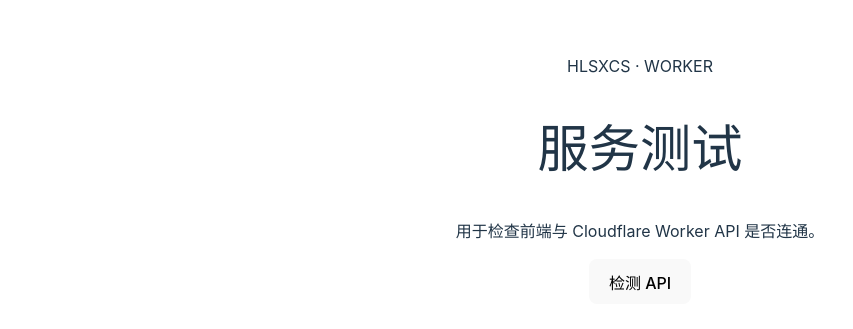
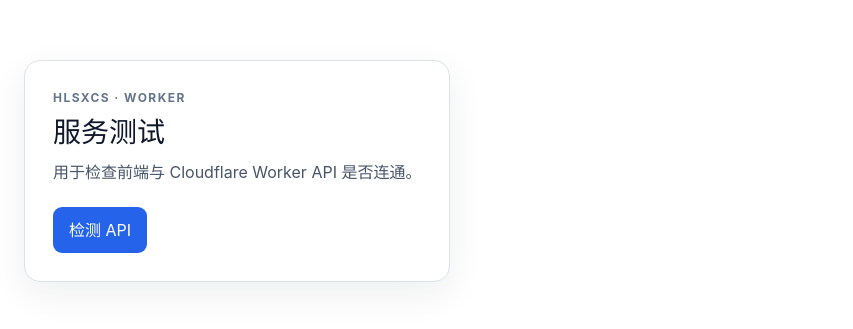
Before and after one commit to ningyun00/hlsxcs, a React (Vite) app: page / in a window 1280 px wide. Shown: the part 229-558 px from the top of the page, without its empty margins (0-853 px from the left). Built offline with nearby package versions, Linux system fonts and the light colour scheme.

Commit message:
Remove starter demo and simplify service test UI

```diff
--- a/src/react-app/App.css
+++ b/src/react-app/App.css
@@ -1,45 +1,77 @@
 #root {
-	max-width: 1280px;
-	margin: 0 auto;
-	padding: 2rem;
-	text-align: center;
+  min-height: 100vh;
 }
 
-.logo {
-	height: 6em;
-	padding: 1.5em;
-	will-change: filter;
-	transition: filter 300ms;
-}
-.logo:hover {
-	filter: drop-shadow(0 0 2em #646cffaa);
-}
-.logo.react:hover {
-	filter: drop-shadow(0 0 2em #61dafbaa);
-}
-.logo.cloudflare:hover {
-	filter: drop-shadow(0 0 2em #f6821faa);
+.app {
+  box-sizing: border-box;
+  min-height: 100vh;
+  display: grid;
+  place-items: center;
+  padding: 24px;
 }
 
-@keyframes logo-spin {
-	from {
-		transform: rotate(0deg);
-	}
-	to {
-		transform: rotate(360deg);
-	}
+.panel {
+  box-sizing: border-box;
+  width: min(100%, 560px);
+  padding: 28px;
+  border: 1px solid #dbe2ea;
+  border-radius: 16px;
+  background: #fff;
+  box-shadow: 0 12px 36px rgb(15 23 42 / 7%);
 }
 
-@media (prefers-reduced-motion: no-preference) {
-	a:nth-of-type(2) .logo {
-		animation: logo-spin infinite 20s linear;
-	}
+.eyebrow {
+  margin: 0 0 10px;
+  color: #64748b;
+  font-size: 12px;
+  font-weight: 700;
+  letter-spacing: .12em;
 }
 
-.card {
-	padding: 2em;
+h1 {
+  margin: 0;
+  color: #0f172a;
+  font-size: 28px;
 }
 
-.read-the-docs {
-	color: #888;
+.description {
+  margin: 12px 0 22px;
+  color: #475569;
+  line-height: 1.6;
 }
+
+button {
+  border: 0;
+  border-radius: 9px;
+  padding: 11px 16px;
+  color: #fff;
+  background: #2563eb;
+  font: inherit;
+  cursor: pointer;
+}
+
+button:disabled {
+  cursor: wait;
+  opacity: .65;
+}
+
+.result {
+  overflow: auto;
+  margin: 18px 0 0;
+  padding: 14px;
+  border-radius: 9px;
+  background: #f1f5f9;
+  color: #166534;
+  white-space: pre-wrap;
+  overflow-wrap: anywhere;
+}
+
+.result.error {
+  color: #b91c1c;
+}
+
+@media (max-width: 480px) {
+  .panel {
+    padding: 22px;
+  }
+}
```
